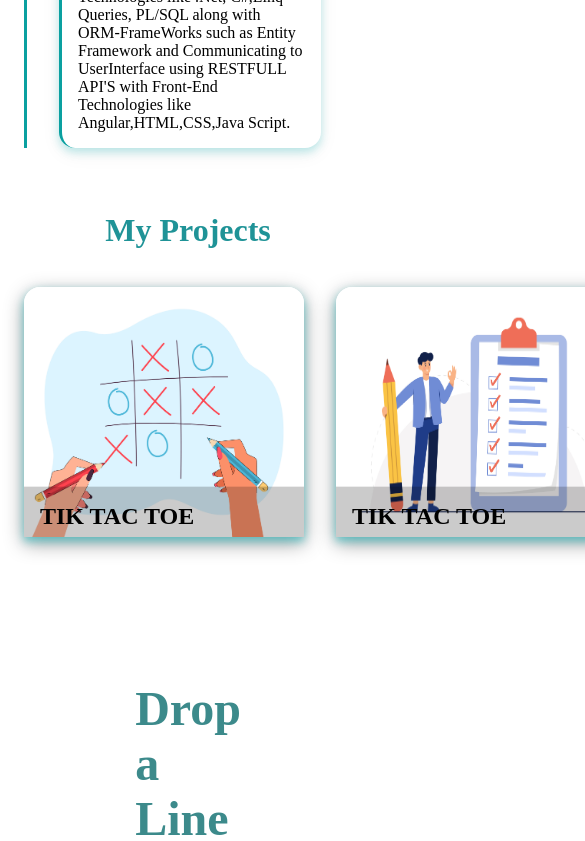
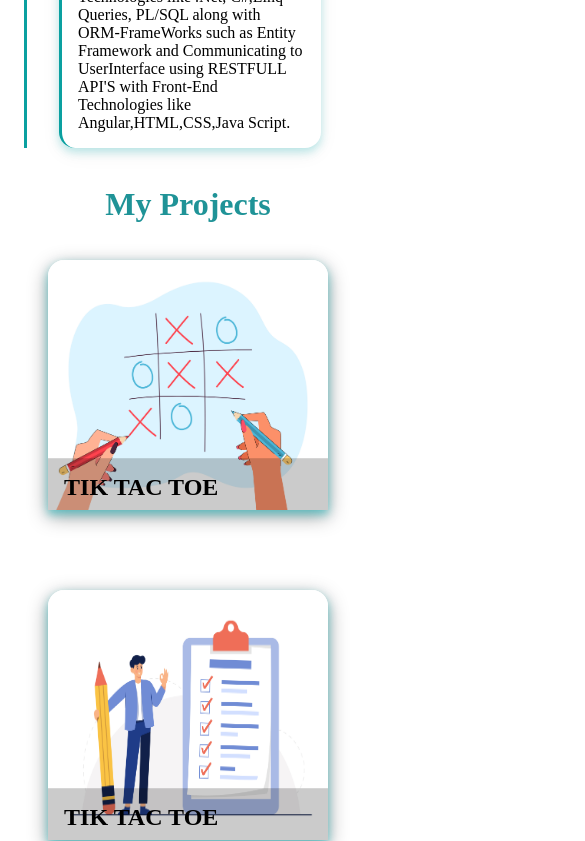
Before and after one commit to Rishikathron/Portfolio, an Angular app in the folder Portfolio/: page / in a window 390 px wide. Shown: the part 4459-5300 px from the top of the page, 585 px wide, since content can reach past the window. Built offline with nearby package versions, Linux system fonts and the light colour scheme.

Commit message:
updated changes in project section - responsiveness

```diff
--- a/Portfolio/src/app/body/body.component.css
+++ b/Portfolio/src/app/body/body.component.css
@@ -209,7 +209,7 @@ ul li {
         align-items: center;
     }
 }
-
+/* -----------------------skills Section----------- */
 .Skills{
     display: flex;
     flex-wrap: wrap;
--- a/Portfolio/src/app/education/education.component.css
+++ b/Portfolio/src/app/education/education.component.css
@@ -83,9 +83,6 @@ h1{
 }
 
                         /* ---------------Project Contents---------- */
-.projectcontainer{
-    margin-top: 3rem;
-}
 
 .myproject{
     text-align: center;
@@ -93,17 +90,17 @@ h1{
 }
 
 .outerloop{
-        display: flex;
-        gap: 2rem;
-        justify-content: center;
-        justify-content: space-evenly;
+    display: flex;
+    flex-wrap: wrap;
+    gap: 5rem;
+    justify-content: center;
 }
-.loop{
-    display: flex;
-}
+
 .projectname{
     margin: 0;
+    margin-bottom: 0.3rem;
 }
+
 .projectimage{
     background-size: cover;
     max-width: 280px;
@@ -118,28 +115,32 @@ h1{
     overflow: hidden;
 }
 
-.projectimage{
-    background-size: cover;
-    max-width: 280px;
-    max-height: 250px;
-}
 
 .textcontent{
     background-color: rgba(0, 0, 0, 0.205);
     position: relative;
     padding: 1rem;
     transform: translatey(-30%);
+    transition: 0.6s ease;
     display: flex;
     flex-flow: column;
     gap: 0.5rem;
 }
 
-.textcontent:hover{
+/* .desc{
+    display: none;
+} */
+
+.textcontent:hover {
     padding: 1rem;
     transform: translatey(-80%);
-    transition: 0.5s ease;
+    transition: 0.6s ease;
     height: 250px;
 }
+
+/* .textcontent:hover> .desc{
+    display: block;
+} */
 
 .projectlinkbtn{
     border: 0;
--- a/Portfolio/src/app/education/education.component.html
+++ b/Portfolio/src/app/education/education.component.html
@@ -37,9 +37,9 @@
                     <div class="projectcontent">
                         <img src="{{projectitem.image}}" alt=" Project image" class="projectimage" width="280px" height="250px">
                         <div class="textcontent">
-                            <h2 class="projectname">{{projectitem.Title}} </h2>
-                            <span class="pdesc">{{projectitem.Description}}</span>
-                            <a href={{projectitem.Projectlink}} class="projectlink" target="_blank"><button class="projectlinkbtn">Take me there</button></a>
+                            <div><h2 class="projectname">{{projectitem.Title}} </h2></div>
+                            <div class="desc"><span class="pdesc ">{{projectitem.Description}}</span></div>
+                            <div class="desc"><a href={{projectitem.Projectlink}} class="projectlink" target="_blank"><button class="projectlinkbtn">Take me there</button></a></div>
                         </div>
                     </div>
             </div>
--- a/Portfolio/src/app/education/education.component.ts
+++ b/Portfolio/src/app/education/education.component.ts
@@ -38,6 +38,20 @@ export class EducationComponent {
         image : "../../assets/Experiance_Projects/tictactow.jpg",
         Projectlink : "https://rishwanth-tic-tac-toe.netlify.app"
       },
+      {
+        Title : "TIK TAC TOE",
+        Description : "A project solely to test out the TypeScript Programming Language in Action and along with very normal css stylings.",
+        image : "../../assets/Experiance_Projects/todo.jpg",
+        // image : "../../assets/Experiance_Projects/tictactow.jpg",
+        Projectlink : "https://rishwanth-todo.netlify.app"
+      },
+      {
+        Title : "TIK TAC TOE",
+        Description : "A project solely to test out the TypeScript Programming Language in Action and along with very normal css stylings.",
+        image : "../../assets/Experiance_Projects/todo.jpg",
+        // image : "../../assets/Experiance_Projects/tictactow.jpg",
+        Projectlink : "https://rishwanth-todo.netlify.app"
+      },
     ]
 
 }
```
